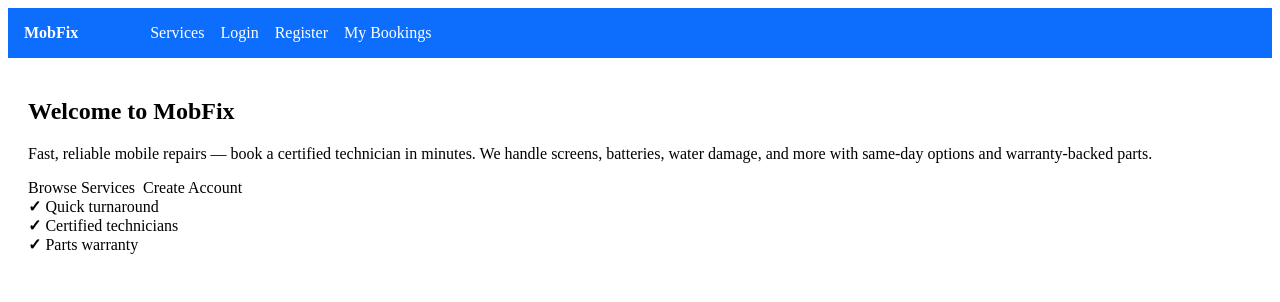
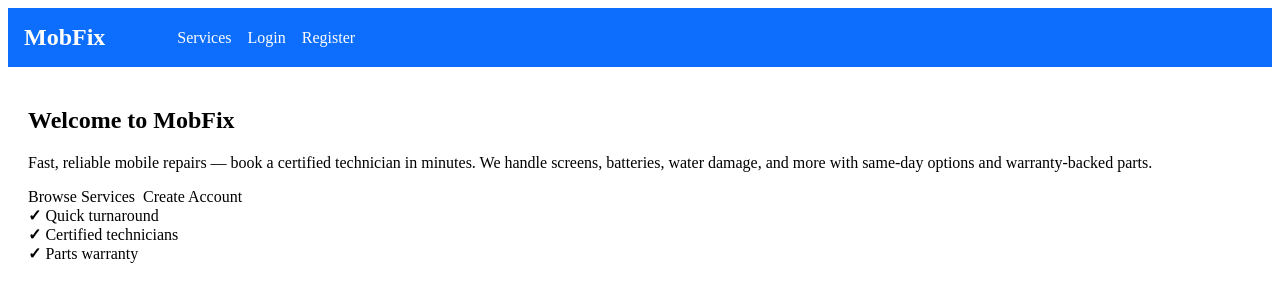
Before and after one commit to manikanta-pasupuleti/MobFix, an Angular app in the folder mobfix-frontend/: page / in a window 1280 px wide. Shown: the top 302 px of the page. Built offline with nearby package versions, Linux system fonts and the light colour scheme.

Commit message:
feat: add conditional navigation - hide login/register when logged in, show dashboard and logout

```diff
--- a/mobfix-frontend/src/app/app.ts
+++ b/mobfix-frontend/src/app/app.ts
@@ -1,19 +1,25 @@
 import { Component, signal } from '@angular/core';
-import { RouterOutlet, RouterLink } from '@angular/router';
+import { CommonModule } from '@angular/common';
+import { RouterOutlet, RouterLink, Router } from '@angular/router';
+import { AuthService } from './auth.service';
 
 @Component({
   selector: 'app-root',
   standalone: true,
-  imports: [RouterOutlet, RouterLink],
+  imports: [CommonModule, RouterOutlet, RouterLink],
   template: `
     <header class="mobfix-header">
       <nav>
         <a routerLink="/" class="logo">MobFix</a>
         <ul class="nav">
           <li><a routerLink="/services">Services</a></li>
-          <li><a routerLink="/login">Login</a></li>
-          <li><a routerLink="/register">Register</a></li>
-          <li><a routerLink="/my-bookings">My Bookings</a></li>
+          <li *ngIf="authService.isLoggedIn()"><a routerLink="/dashboard">Dashboard</a></li>
+          <li *ngIf="authService.isLoggedIn()"><a routerLink="/my-bookings">My Bookings</a></li>
+          <li *ngIf="!authService.isLoggedIn()"><a routerLink="/login">Login</a></li>
+          <li *ngIf="!authService.isLoggedIn()"><a routerLink="/register">Register</a></li>
+          <li *ngIf="authService.isLoggedIn()">
+            <a href="#" (click)="logout($event)" class="logout-btn">Logout</a>
+          </li>
         </ul>
       </nav>
     </header>
@@ -23,14 +29,30 @@ import { RouterOutlet, RouterLink } from '@angular/router';
     </main>
 
     <style>
-      .mobfix-header { padding: 1rem; background:#0d6efd; color:white }
-      .mobfix-header .logo{ font-weight:700; color:white; text-decoration:none }
-      .mobfix-header .nav{ list-style:none; display:inline-flex; gap:1rem; margin:0 0 0 2rem }
-      .mobfix-header a { color: white; text-decoration: none }
+      .mobfix-header { padding: 1rem; background:#0d6efd; color:white; display: flex; align-items: center }
+      .mobfix-header nav { display: flex; align-items: center; width: 100% }
+      .mobfix-header .logo{ font-weight:700; color:white; text-decoration:none; font-size: 1.5rem }
+      .mobfix-header .nav{ list-style:none; display:inline-flex; gap:1rem; margin:0 0 0 2rem; align-items: center }
+      .mobfix-header a { color: white; text-decoration: none; transition: opacity 0.2s }
+      .mobfix-header a:hover { opacity: 0.8 }
+      .logout-btn { cursor: pointer; font-weight: 600 }
       .mobfix-main{ padding:1.25rem }
     </style>
   `
 })
 export class App {
   protected readonly title = signal('mobfix-frontend');
+
+  constructor(
+    public authService: AuthService,
+    private router: Router
+  ) {}
+
+  logout(event: Event) {
+    event.preventDefault();
+    if (confirm('Are you sure you want to logout?')) {
+      this.authService.logout();
+      this.router.navigate(['/']);
+    }
+  }
 }
```
